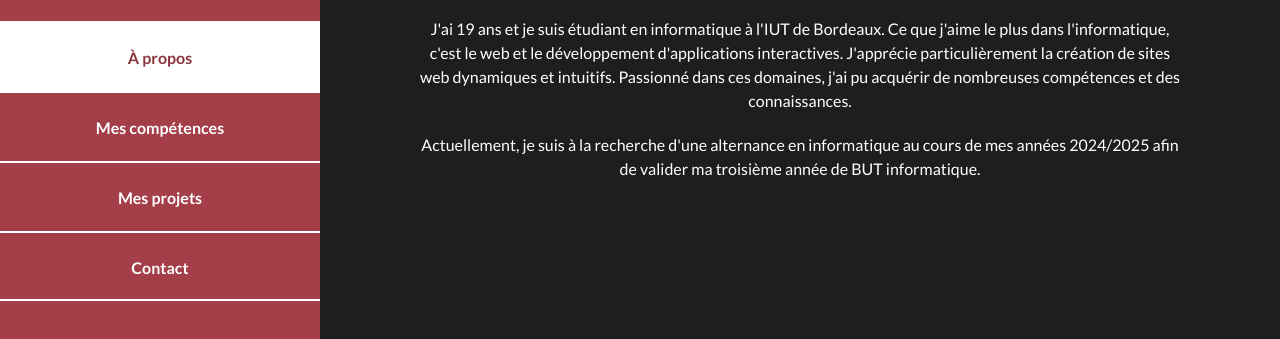
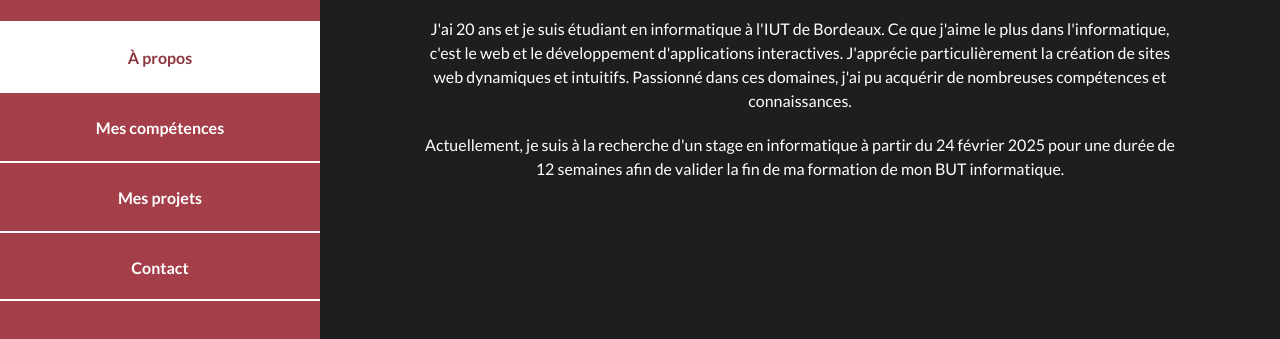
Before and after one commit to hugts/portfolio, a plain HTML site: page index.html in a window 1280 px wide. Shown: the part 334-673 px from the top of the page. Drawn offline with Linux system fonts and the light colour scheme.

Commit message:
modif description

```diff
--- a/index.html
+++ b/index.html
@@ -68,14 +68,14 @@
           </div>
           <div>
             <p>
-              J'ai 19 ans et je suis étudiant en informatique à l'IUT de Bordeaux. Ce que j'aime le plus dans
+              J'ai 20 ans et je suis étudiant en informatique à l'IUT de Bordeaux. Ce que j'aime le plus dans
               l'informatique, c'est le web et le développement d'applications interactives. J'apprécie particulièrement
               la création de sites web dynamiques et intuitifs. Passionné dans ces domaines, j'ai pu acquérir de
-              nombreuses compétences et des connaissances.
+              nombreuses compétences et connaissances.
             </p>
             <p>
-              Actuellement, je suis à la recherche d'une alternance en informatique au cours de mes années 2024/2025
-              afin de valider ma troisième année de BUT informatique.
+              Actuellement, je suis à la recherche d'un stage en informatique à partir du 24 février 2025 pour une durée de 12 semaines
+              afin de valider la fin de ma formation de mon BUT informatique.
             </p>
           </div>
         </div>
```
